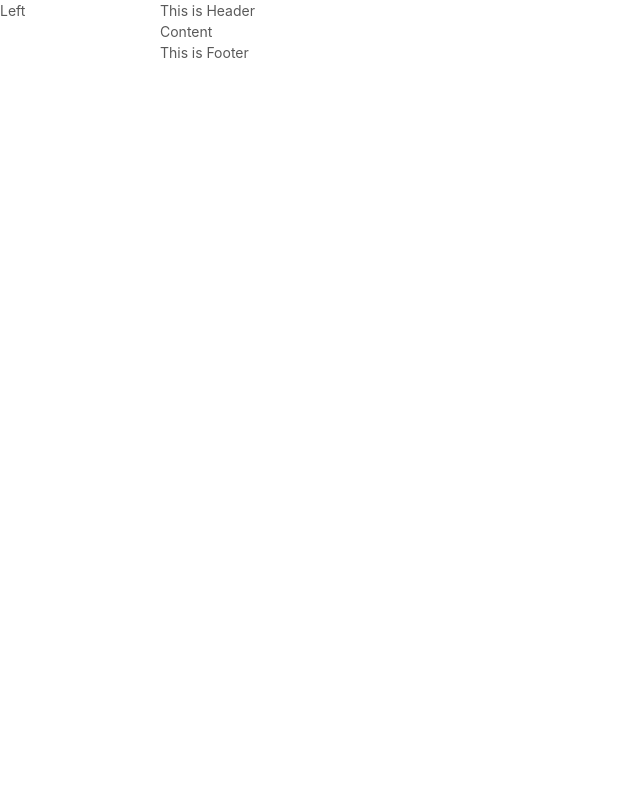
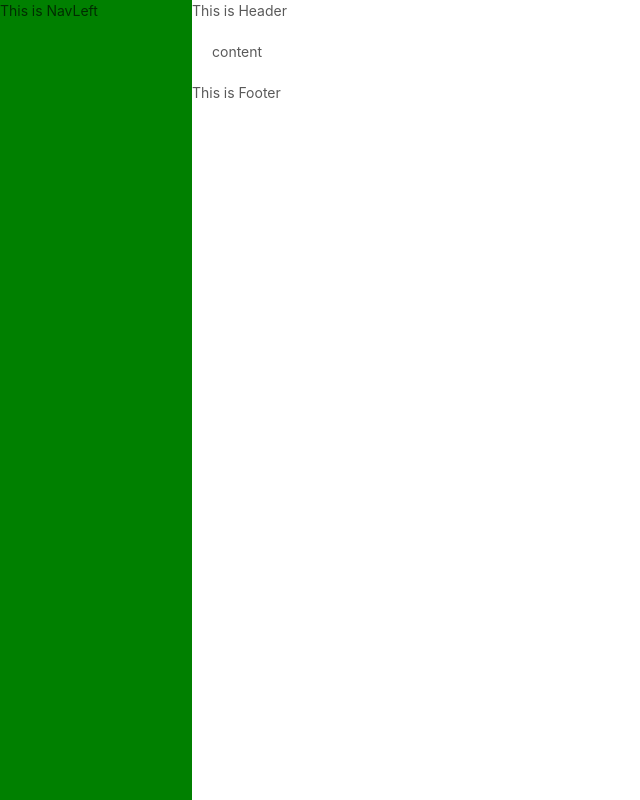
Before and after one commit to FELBC/react-antd-manage, a React app: page / in a window 1280 px wide. Shown: the whole page, without its empty margins (0-640 px from the left). Built offline with nearby package versions, Linux system fonts and the light colour scheme.

Commit message:
新增src/style/common.less并增加容器左导航右侧内容flex样式布局,NavLeft/index.js新增NavLeft组件代码并导出，admin.js增加对应className

```diff
--- a/src/admin.js
+++ b/src/admin.js
@@ -2,24 +2,23 @@ import React from 'react';
 import { Row, Col } from 'antd';
 import Header from './components/Header';
 import Footer from './components/Footer';
+import NavLeft from './components/NavLeft';
+import './style/common.less';
 
 export default class Admin extends React.Component{
     render(){
         return (
-            <Row>
-                <Col span="3">
-                    Left
+            <Row className="container">
+                <Col span="4" className="nav-left">
+                    <NavLeft />
                 </Col>
-                <Col span="21">
-                    <Header>
-                        Header
-                    </Header>
-                    <Row>
-                        Content
+                <Col span="20" className="main">
+                    <Header />
+                    <Row className="content">
+                        content
+                        {/* {this.props.children} */}
                     </Row>
-                    <Footer>
-                        Footer
-                    </Footer>
+                    <Footer />
                 </Col>
             </Row>
         );
--- a/src/components/NavLeft/index.js
+++ b/src/components/NavLeft/index.js
@@ -0,0 +1,11 @@
+import React from 'react';
+
+export default class NavLeft extends React.Component{
+    render(){
+        return(
+            <div>
+                This is NavLeft
+            </div>
+        );
+    }
+}
--- /dev/null
+++ b/src/style/common.less
@@ -0,0 +1,17 @@
+.container{
+    display:flex;
+    .nav-left{
+        width:15%;
+        min-width:180px;
+        height:calc(100vh);
+        background: green;
+    }
+    .main{
+        flex:1;
+        height:calc(100vh);
+    }
+    .content{
+        position: relative;
+        padding:20px;
+    }
+}
```
